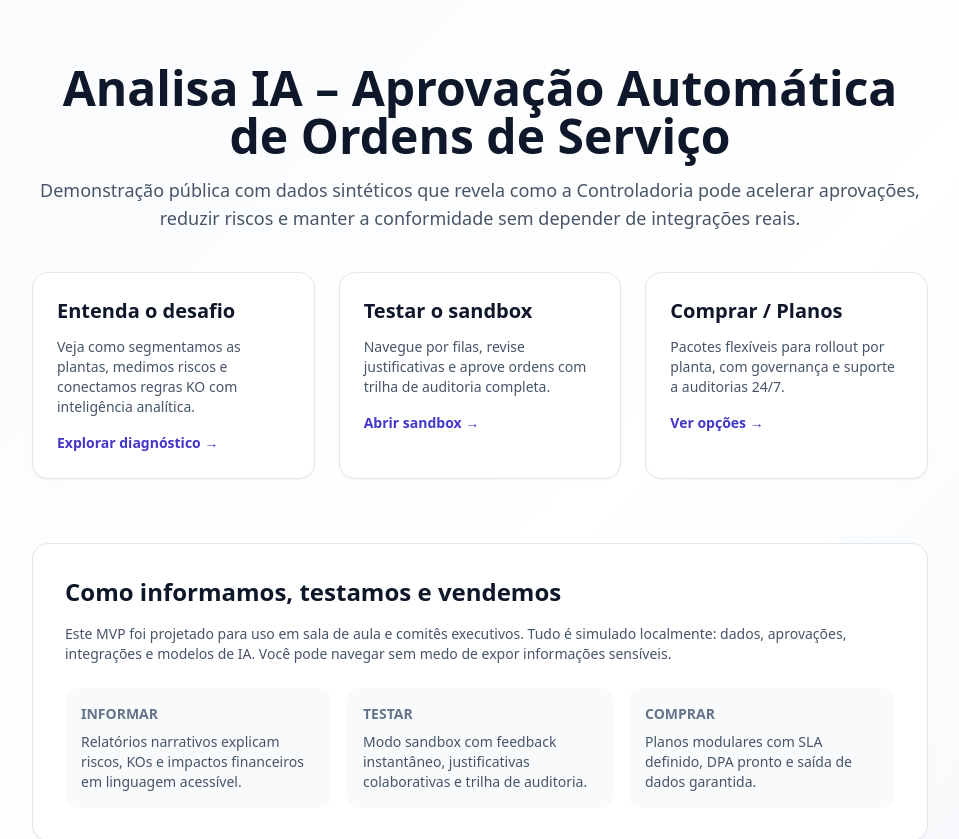
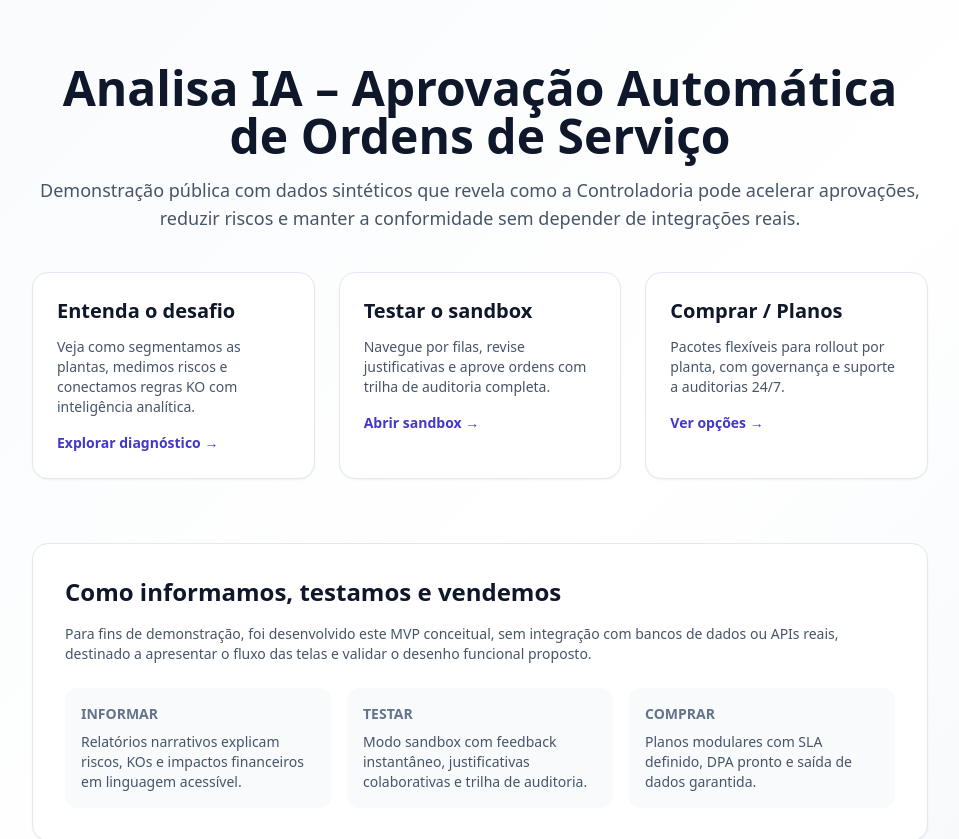
Before and after one commit to ccerquei2/SaaS_Web_Aprovall_Mba_TCC, a Next.js app: page / in a window 1280 px wide. Shown: the top 839 px of the page, without its empty margins (160-1119 px from the left). Built offline with nearby package versions, Linux system fonts and the light colour scheme.

Commit message:
Update page.tsx
Troca texto sobre app

```diff
--- a/app/page.tsx
+++ b/app/page.tsx
@@ -43,8 +43,8 @@ export default function LandingPage() {
         <div id="sobre" className="mt-16 rounded-2xl border border-slate-200 bg-white p-8 text-left shadow-sm">
           <h2 className="text-2xl font-semibold text-slate-900">Como informamos, testamos e vendemos</h2>
           <p className="mt-4 text-sm text-slate-600">
-            Este MVP foi projetado para uso em sala de aula e comitês executivos. Tudo é simulado localmente: dados,
-            aprovações, integrações e modelos de IA. Você pode navegar sem medo de expor informações sensíveis.
+            Para fins de demonstração, foi desenvolvido este MVP conceitual, sem integração com bancos de dados ou APIs reais,
+            destinado a apresentar o fluxo das telas e validar o desenho funcional proposto.
           </p>
           <ul className="mt-6 grid gap-4 sm:grid-cols-3">
             <li className="rounded-xl bg-slate-50 p-4">
```
